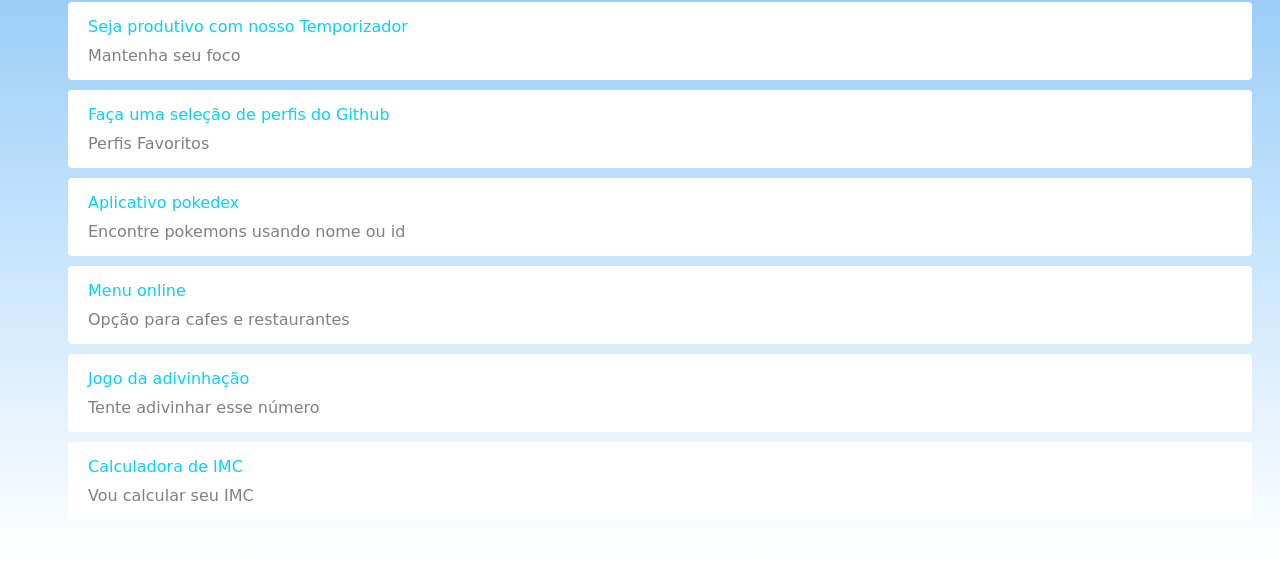
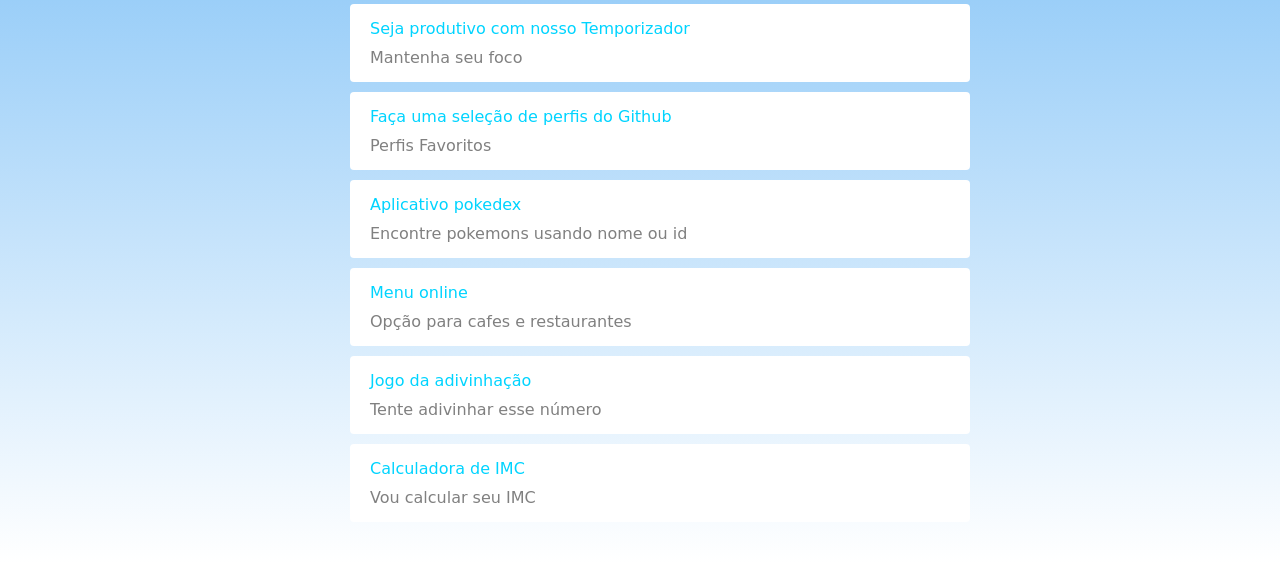
Before and after one commit to feliperibeirospn/felipecleones.github.io, a plain HTML site: page index.html in a window 1280 px wide. Shown: the part 277-840 px from the top of the page. Drawn offline with Linux system fonts and the light colour scheme.

Commit message:
Update style.css

```diff
--- a/css/style.css
+++ b/css/style.css
@@ -112,7 +112,8 @@ main {
 ----------------------------------------------------LINKTREE------------------
 html,body{height: 100%;
 }
-body{
+body{ max-width: 700px;
+      margin: 10px auto;
     background:linear-gradient(to bottom, #6ab7f5, #fff) no-repeat center center;
     font-family: "raleway", cursive;
     color: white;
```
